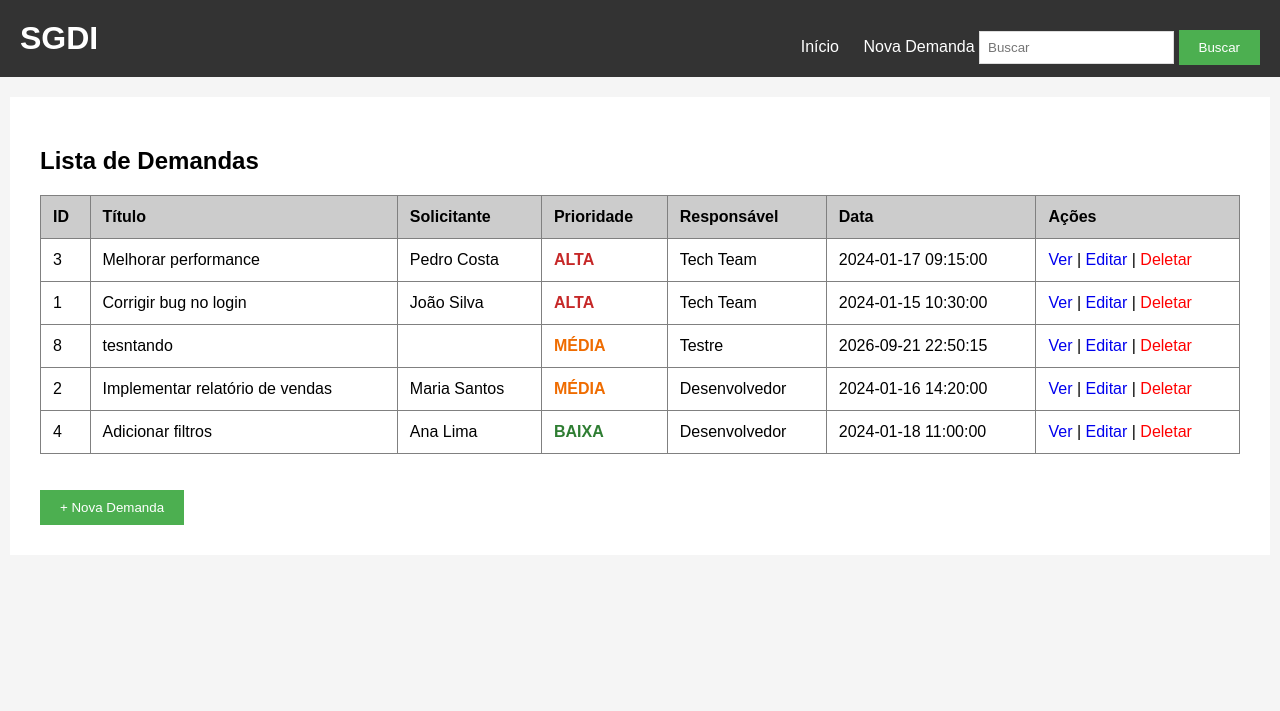
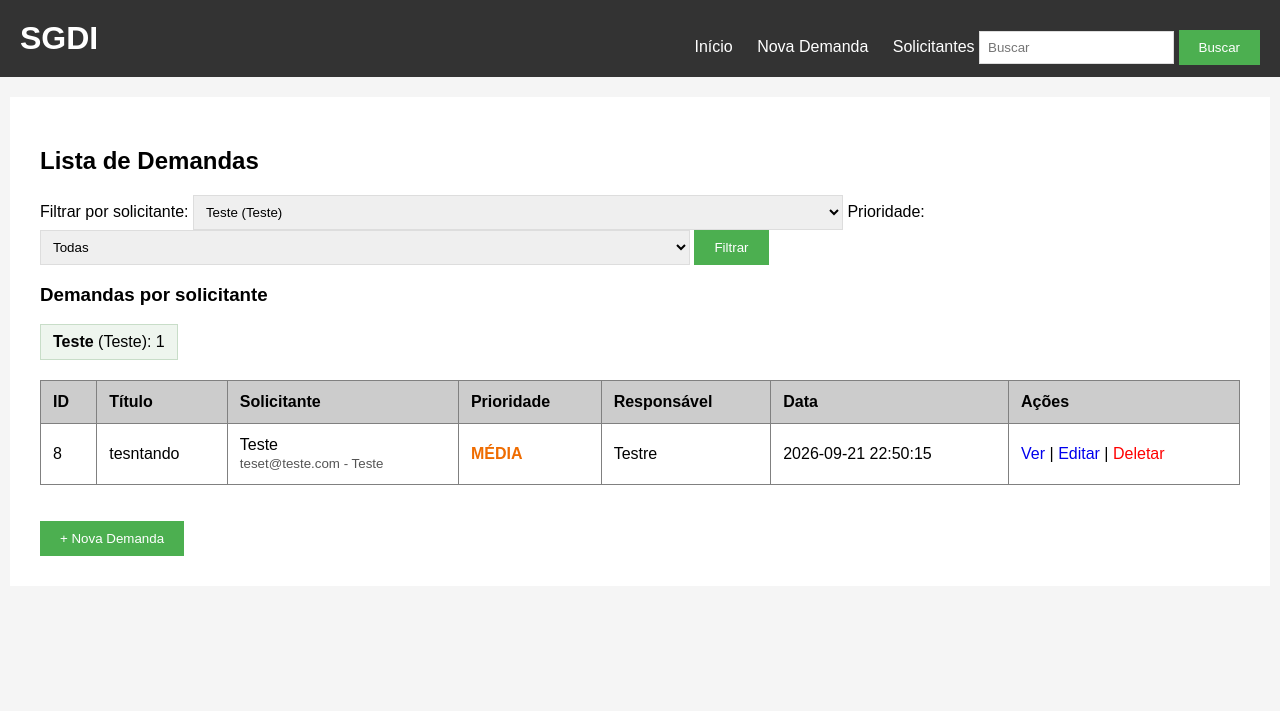
Before and after one commit to HenriqueGunther/sprints, a Flask app: page /?solicitante_id=1 in a window 1280 px wide. Shown: the top 711 px of the page. Run offline with Flask 3, Linux system fonts and the light colour scheme; data comes from the database, SQL or seed files in the repository; both versions use the stored data as it was after the commit.

Commit message:
adicionar cadastro e filtros de solicitantes
cadastro de solicitantes;
vínculo entre demandas e solicitantes;
prevenção de duplicidade;
filtros por solicitante e prioridade;
tratamento das demandas legadas.

```diff
--- a/projetoatualizado/sistema_sgdi_legado_aluno-main/app.py
+++ b/projetoatualizado/sistema_sgdi_legado_aluno-main/app.py
@@ -8,52 +8,126 @@ app.secret_key = '123456'
 def get_db():
     conn = sqlite3.connect('demandas.db')
     conn.row_factory = sqlite3.Row
+    conn.execute('PRAGMA foreign_keys = ON')
     return conn
+
+def ensure_schema(conn):
+    conn.execute('''CREATE TABLE IF NOT EXISTS solicitantes (
+        id INTEGER PRIMARY KEY AUTOINCREMENT,
+        nome TEXT NOT NULL COLLATE NOCASE UNIQUE,
+        email TEXT NOT NULL COLLATE NOCASE UNIQUE,
+        departamento TEXT NOT NULL
+    )''')
+    columns = [row['name'] for row in conn.execute('PRAGMA table_info(demandas)')]
+    if 'solicitante_id' not in columns:
+        conn.execute('ALTER TABLE demandas ADD COLUMN solicitante_id INTEGER REFERENCES solicitantes(id)')
+    conn.commit()
+
+def get_solicitantes(conn):
+    return conn.execute(
+        'SELECT id, nome, email, departamento FROM solicitantes ORDER BY nome'
+    ).fetchall()
+
+def demanda_query(where='', params=()):
+    conn = get_db()
+    ensure_schema(conn)
+    demandas = conn.execute(f'''SELECT d.*, s.nome AS solicitante_nome,
+            s.email AS solicitante_email, s.departamento AS solicitante_departamento
+        FROM demandas d
+        LEFT JOIN solicitantes s ON s.id = d.solicitante_id
+        {where}
+        ORDER BY CASE d.prioridade WHEN "ALTA" THEN 1
+            WHEN "MÉDIA" THEN 2 ELSE 3 END, d.id DESC''', params).fetchall()
+    conn.close()
+    return demandas
+
+def solicitante_label(demanda):
+    return demanda['solicitante_nome'] or demanda['solicitante'] or 'Solicitante legado'
 
 @app.route('/')
 def index():
     conn = get_db()
-    demandas = conn.execute('''SELECT * FROM demandas ORDER BY
-        CASE prioridade WHEN "ALTA" THEN 1 WHEN "MÉDIA" THEN 2 ELSE 3 END, id DESC''').fetchall()
+    ensure_schema(conn)
+    solicitantes = get_solicitantes(conn)
+    solicitante_id = request.args.get('solicitante_id', type=int)
+    prioridade = request.args.get('prioridade', '')
+    where = []
+    params = []
+    if solicitante_id:
+        where.append('d.solicitante_id = ?')
+        params.append(solicitante_id)
+    if prioridade in ('ALTA', 'MÉDIA', 'BAIXA'):
+        where.append('d.prioridade = ?')
+        params.append(prioridade)
+    clause = 'WHERE ' + ' AND '.join(where) if where else ''
+    demandas = conn.execute(f'''SELECT d.*, s.nome AS solicitante_nome,
+            s.email AS solicitante_email, s.departamento AS solicitante_departamento
+        FROM demandas d LEFT JOIN solicitantes s ON s.id = d.solicitante_id
+        {clause}
+        ORDER BY CASE d.prioridade WHEN "ALTA" THEN 1 WHEN "MÉDIA" THEN 2 ELSE 3 END,
+            d.id DESC''', params).fetchall()
+    resumo = conn.execute('''SELECT s.id, s.nome, s.email, s.departamento,
+            COUNT(d.id) AS total_demandas
+        FROM solicitantes s LEFT JOIN demandas d ON d.solicitante_id = s.id
+        GROUP BY s.id ORDER BY s.nome''').fetchall()
     conn.close()
-    return render_template('index.html', demandas=demandas)
+    return render_template('index.html', demandas=demandas, solicitantes=solicitantes,
+                           resumo=resumo, filtro_solicitante=solicitante_id,
+                           filtro_prioridade=prioridade, solicitante_label=solicitante_label)
 
 @app.route('/nova_demanda', methods=['GET', 'POST'])
 def nova_demanda():
+    conn = get_db()
+    ensure_schema(conn)
     if request.method == 'POST':
         titulo = request.form['titulo']
         descricao = request.form['descricao']
-        solicitante = request.form['solicitante']
+        solicitante_id = request.form.get('solicitante_id', type=int)
         prioridade = request.form['prioridade']
         responsavel = request.form['responsavel']
-        conn = get_db()
+        if not solicitante_id:
+            conn.close()
+            flash('Selecione um solicitante cadastrado.')
+            return redirect('/nova_demanda')
         conn.execute('''INSERT INTO demandas
-            (titulo, descricao, solicitante, data_criacao, prioridade, responsavel)
-            VALUES (?, ?, ?, ?, ?, ?)''',
-            (titulo, descricao, solicitante, datetime.now().strftime('%Y-%m-%d %H:%M:%S'),
+            (titulo, descricao, solicitante, solicitante_id, data_criacao, prioridade, responsavel)
+            VALUES (?, ?, '', ?, ?, ?, ?)''',
+            (titulo, descricao, solicitante_id, datetime.now().strftime('%Y-%m-%d %H:%M:%S'),
              prioridade, responsavel))
         conn.commit()
         conn.close()
         flash('Demanda criada com sucesso!')
         return redirect('/')
-    return render_template('nova_demanda.html')
+    solicitantes = get_solicitantes(conn)
+    conn.close()
+    return render_template('nova_demanda.html', solicitantes=solicitantes)
 
 @app.route('/editar/<int:id>', methods=['GET', 'POST'])
 def editar(id):
     conn = get_db()
+    ensure_schema(conn)
     if request.method == 'POST':
+        solicitante_id = request.form.get('solicitante_id', type=int)
+        if not solicitante_id:
+            conn.close()
+            flash('Selecione um solicitante cadastrado.')
+            return redirect(f'/editar/{id}')
         conn.execute('''UPDATE demandas SET titulo=?, descricao=?, solicitante=?,
-            prioridade=?, responsavel=? WHERE id=?''',
+            solicitante_id=?, prioridade=?, responsavel=? WHERE id=?''',
             (request.form['titulo'], request.form['descricao'],
-             request.form['solicitante'], request.form['prioridade'],
+             '', solicitante_id, request.form['prioridade'],
              request.form['responsavel'], id))
         conn.commit()
         conn.close()
         flash('Demanda atualizada com sucesso!')
         return redirect('/')
-    demanda = conn.execute('SELECT * FROM demandas WHERE id=?', (id,)).fetchone()
+    demanda = conn.execute('''SELECT d.*, s.nome AS solicitante_nome
+        FROM demandas d LEFT JOIN solicitantes s ON s.id = d.solicitante_id
+        WHERE d.id=?''', (id,)).fetchone()
+    solicitantes = get_solicitantes(conn)
     conn.close()
-    return render_template('editar.html', demanda=demanda)
+    return render_template('editar.html', demanda=demanda, solicitantes=solicitantes,
+                           solicitante_label=solicitante_label)
 
 @app.route('/deletar/<int:id>')
 def deletar(id):
@@ -67,22 +141,45 @@ def deletar(id):
 @app.route('/buscar')
 def buscar():
     termo = request.args.get('q', '')
-    conn = get_db()
-    resultados = conn.execute('''SELECT * FROM demandas
-        WHERE titulo LIKE ? OR descricao LIKE ?
-        ORDER BY CASE prioridade WHEN "ALTA" THEN 1 WHEN "MÉDIA" THEN 2 ELSE 3 END, id DESC''',
-        (f'%{termo}%', f'%{termo}%')).fetchall()
-    conn.close()
-    return render_template('index.html', demandas=resultados, termo=termo)
+    resultados = demanda_query('WHERE d.titulo LIKE ? OR d.descricao LIKE ?',
+                               (f'%{termo}%', f'%{termo}%'))
+    return render_template('index.html', demandas=resultados, termo=termo,
+                           solicitantes=[], resumo=[], solicitante_label=solicitante_label)
 
 @app.route('/detalhes/<int:id>')
 def detalhes(id):
     conn = get_db()
-    demanda = conn.execute('SELECT * FROM demandas WHERE id=?', (id,)).fetchone()
+    ensure_schema(conn)
+    demanda = conn.execute('''SELECT d.*, s.nome AS solicitante_nome,
+        s.email AS solicitante_email, s.departamento AS solicitante_departamento
+        FROM demandas d LEFT JOIN solicitantes s ON s.id = d.solicitante_id
+        WHERE d.id=?''', (id,)).fetchone()
     comentarios = conn.execute(
         'SELECT * FROM comentarios WHERE demanda_id=? ORDER BY id DESC', (id,)).fetchall()
     conn.close()
-    return render_template('detalhes.html', demanda=demanda, comentarios=comentarios)
+    return render_template('detalhes.html', demanda=demanda,
+                           comentarios=comentarios, solicitante_label=solicitante_label)
+
+@app.route('/solicitantes', methods=['GET', 'POST'])
+def solicitantes():
+    conn = get_db()
+    ensure_schema(conn)
+    if request.method == 'POST':
+        nome = request.form['nome'].strip()
+        email = request.form['email'].strip()
+        departamento = request.form['departamento'].strip()
+        try:
+            conn.execute('INSERT INTO solicitantes (nome, email, departamento) VALUES (?, ?, ?)',
+                         (nome, email, departamento))
+            conn.commit()
+            flash('Solicitante cadastrado com sucesso!')
+        except sqlite3.IntegrityError:
+            flash('Já existe um solicitante com esse nome ou e-mail.')
+        conn.close()
+        return redirect('/solicitantes')
+    cadastrados = get_solicitantes(conn)
+    conn.close()
+    return render_template('solicitantes.html', solicitantes=cadastrados)
 
 @app.route('/adicionar_comentario/<int:demanda_id>', methods=['POST'])
 def adicionar_comentario(demanda_id):
--- a/projetoatualizado/sistema_sgdi_legado_aluno-main/requirements.txt
+++ b/projetoatualizado/sistema_sgdi_legado_aluno-main/requirements.txt
@@ -1 +1 @@
-Flask==2.3.0
+Flask>=3.1.0
--- a/projetoatualizado/sistema_sgdi_legado_aluno-main/static/style.css
+++ b/projetoatualizado/sistema_sgdi_legado_aluno-main/static/style.css
@@ -103,3 +103,7 @@ textarea {
 .prioridade-baixa { color: #2e7d32; }
 input[type="text"], textarea, select { padding: 8px; border: 1px solid #ddd; max-width: 100%; }
 select { width: 100%; max-width: 650px; }
+.resumo-solicitantes { display: flex; flex-wrap: wrap; gap: 12px; margin: 12px 0 20px; }
+.resumo-solicitantes span { background: #eef5ee; border: 1px solid #c8ddc8; padding: 8px 12px; }
+.legado { color: #8a4b08; }
+small { color: #555; }
--- a/projetoatualizado/sistema_sgdi_legado_aluno-main/templates/base.html
+++ b/projetoatualizado/sistema_sgdi_legado_aluno-main/templates/base.html
@@ -13,6 +13,7 @@
         <div class="menu">
             <a href="/">Início</a>
             <a href="/nova_demanda">Nova Demanda</a>
+            <a href="/solicitantes">Solicitantes</a>
             <form action="/buscar" method="GET" style="display:inline;">
                 <input type="text" name="q" placeholder="Buscar">
                 <button type="submit">Buscar</button>
--- a/projetoatualizado/sistema_sgdi_legado_aluno-main/templates/detalhes.html
+++ b/projetoatualizado/sistema_sgdi_legado_aluno-main/templates/detalhes.html
@@ -3,7 +3,8 @@
 <h2>Detalhes da Demanda #{{ demanda['id'] }}</h2>
 <div style="border:1px solid #ccc; padding:15px; margin-bottom:20px;">
 <h3>{{ demanda['titulo'] }}</h3><p><strong>Descrição:</strong></p><p>{{ demanda['descricao'] }}</p>
-<p><strong>Solicitante:</strong> {{ demanda['solicitante'] }}</p>
+<p><strong>Solicitante:</strong> {{ solicitante_label(demanda) }}</p>
+{% if demanda['solicitante_nome'] %}<p><strong>E-mail:</strong> {{ demanda['solicitante_email'] }}</p><p><strong>Departamento:</strong> {{ demanda['solicitante_departamento'] }}</p>{% else %}<p><em>Registro legado: precisa ser associado manualmente a um solicitante cadastrado.</em></p>{% endif %}
 <p><strong>Prioridade:</strong> {{ demanda['prioridade'] }}</p>
 <p><strong>Responsável:</strong> {{ demanda['responsavel'] }}</p>
 <p><strong>Data de Criação:</strong> {{ demanda['data_criacao'] }}</p><br>
--- a/projetoatualizado/sistema_sgdi_legado_aluno-main/templates/index.html
+++ b/projetoatualizado/sistema_sgdi_legado_aluno-main/templates/index.html
@@ -1,6 +1,29 @@
 {% extends "base.html" %}
 {% block content %}
 <h2>Lista de Demandas</h2>
+<form method="GET" action="/">
+<label>Filtrar por solicitante:</label>
+<select name="solicitante_id">
+<option value="">Todos</option>
+{% for solicitante in solicitantes %}
+<option value="{{ solicitante['id'] }}" {% if filtro_solicitante == solicitante['id'] %}selected{% endif %}>{{ solicitante['nome'] }} ({{ solicitante['departamento'] }})</option>
+{% endfor %}
+</select>
+<label>Prioridade:</label>
+<select name="prioridade">
+<option value="">Todas</option>
+{% for prioridade in ['ALTA', 'MÉDIA', 'BAIXA'] %}
+<option value="{{ prioridade }}" {% if filtro_prioridade == prioridade %}selected{% endif %}>{{ prioridade }}</option>
+{% endfor %}
+</select>
+<button type="submit">Filtrar</button>
+</form>
+{% if resumo %}
+<h3>Demandas por solicitante</h3>
+<div class="resumo-solicitantes">
+{% for item in resumo %}<span><strong>{{ item['nome'] }}</strong> ({{ item['departamento'] }}): {{ item['total_demandas'] }}</span>{% endfor %}
+</div>
+{% endif %}
 <table border="1" cellpadding="10" cellspacing="0" width="100%">
 <thead><tr bgcolor="#cccccc">
 <th>ID</th><th>Título</th><th>Solicitante</th><th>Prioridade</th><th>Responsável</th><th>Data</th><th>Ações</th>
@@ -8,7 +31,10 @@
 <tbody>
 {% for demanda in demandas %}
 <tr>
-<td>{{ demanda['id'] }}</td><td>{{ demanda['titulo'] }}</td><td>{{ demanda['solicitante'] }}</td>
+<td>{{ demanda['id'] }}</td><td>{{ demanda['titulo'] }}</td><td>
+{% if demanda['solicitante_nome'] %}{{ demanda['solicitante_nome'] }}<br><small>{{ demanda['solicitante_email'] }} - {{ demanda['solicitante_departamento'] }}</small>
+{% else %}<span class="legado">{{ demanda['solicitante'] }} (legado)</span>{% endif %}
+</td>
 <td><span class="prioridade prioridade-{{ demanda['prioridade']|lower|replace('é','e') }}">{{ demanda['prioridade'] }}</span></td>
 <td>{{ demanda['responsavel'] }}</td><td>{{ demanda['data_criacao'] }}</td>
 <td><a href="/detalhes/{{ demanda['id'] }}">Ver</a> | <a href="/editar/{{ demanda['id'] }}">Editar</a> |
```
Also changed, not shown: projetoatualizado/sistema_sgdi_legado_aluno-main/init_db.py (+11 -0 lines), projetoatualizado/sistema_sgdi_legado_aluno-main/templates/editar.html (+9 -1 lines), projetoatualizado/sistema_sgdi_legado_aluno-main/templates/nova_demanda.html (+9 -1 lines), projetoatualizado/sistema_sgdi_legado_aluno-main/templates/solicitantes.html (added, +19 -0 lines), projetoatualizado/sistema_sgdi_legado_aluno-main/README.md, projetoatualizado/sistema_sgdi_legado_aluno-main/demandas.db.
